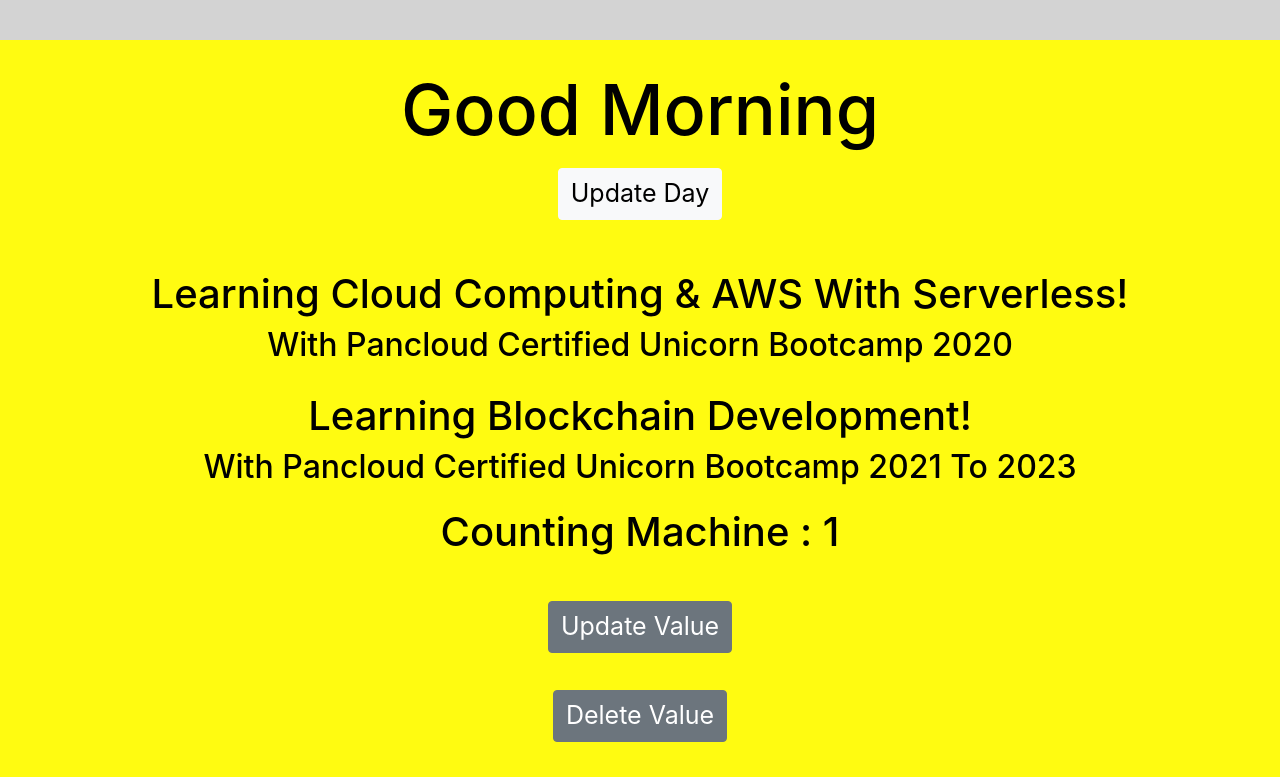
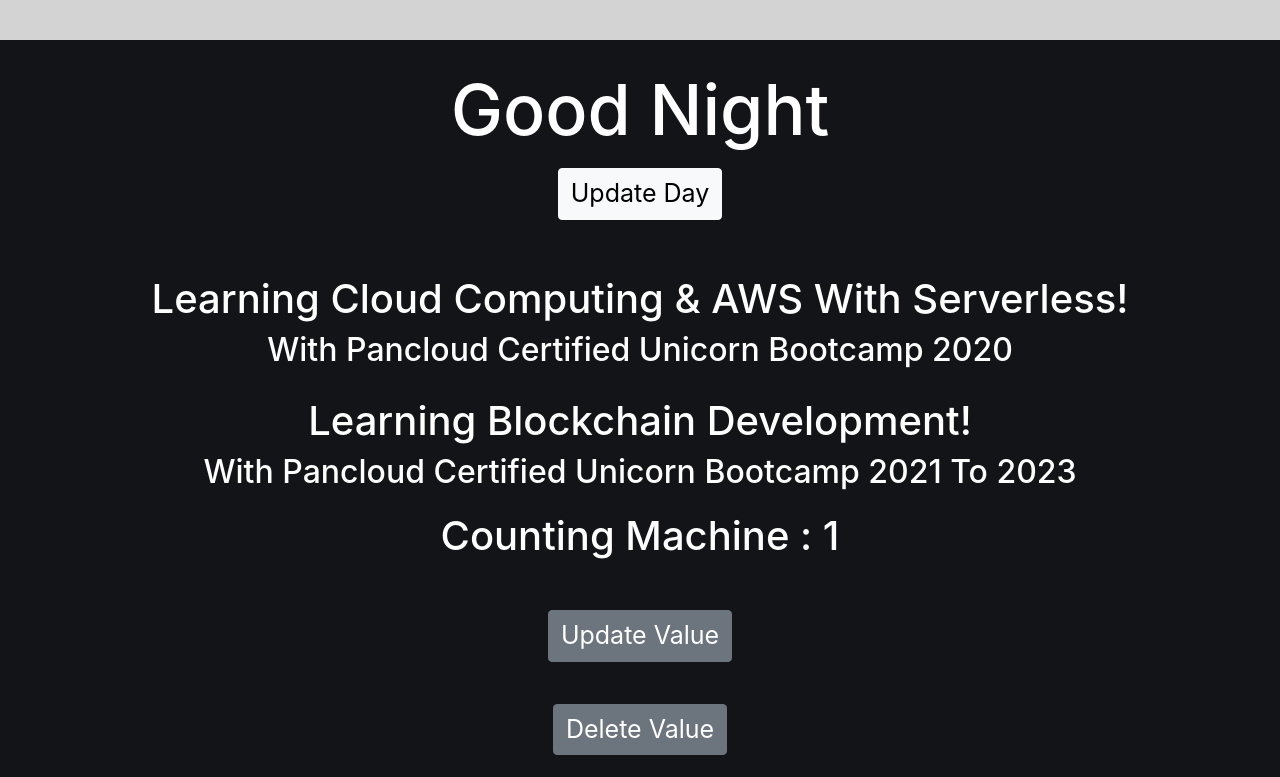
Before and after one commit to AhmedShaykh/Learn-React.JS, a React (Create React App) app: page / in a window 1280 px wide. Shown: the top 777 px of the page. Built offline with nearby package versions, Linux system fonts and the light colour scheme; the HTML template or start-up script is replaced by a standard one.

Commit message:
Update App.jsx

```diff
--- a/src/App.jsx
+++ b/src/App.jsx
@@ -6,7 +6,7 @@
 import './App.css';
 
 function App() {
-  let [isMorning, setMorning] = useState(true);
+  let [isMorning, setMorning] = useState(false);
   return (
     <div className={`box ${isMorning ? 'dayLight' : ''}`}>
       <h1 className='heading'>Good {isMorning ? 'Morning' : 'Night'}</h1>
```
